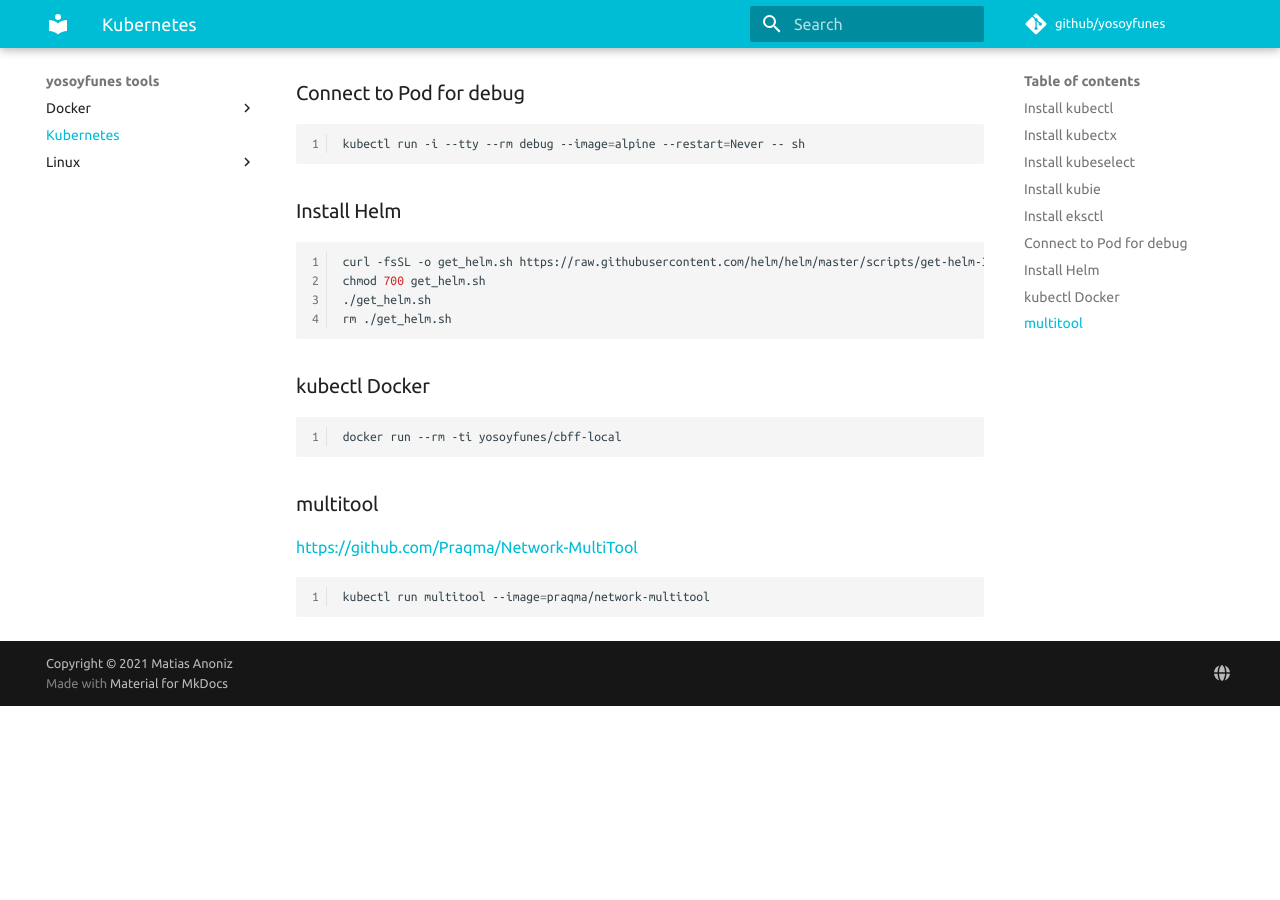
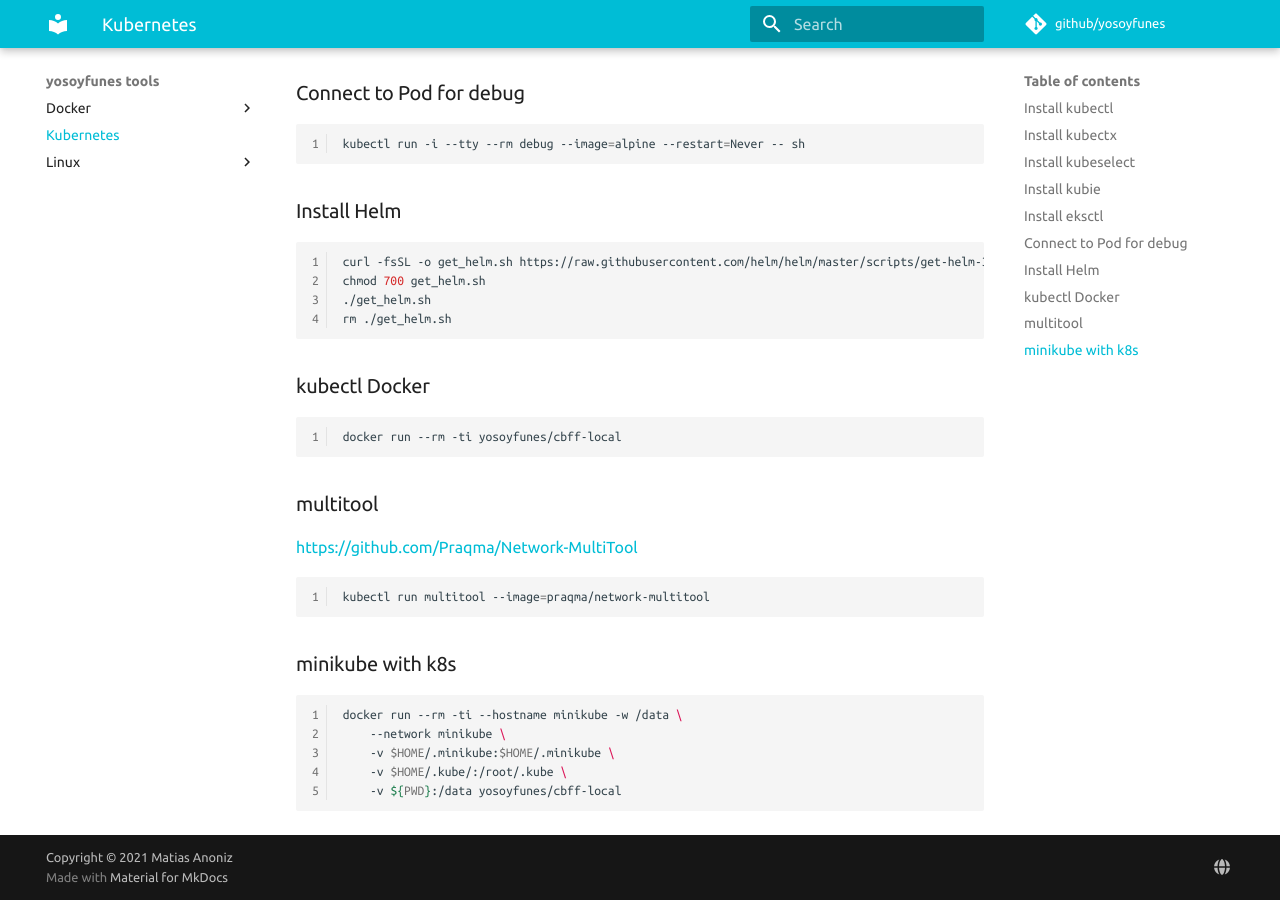
Before and after one commit to yosoyfunes/tools.yosoyfunes.com, an MkDocs documentation site: the page built from mkdocs/k8s/kubernetes.md, in a window 1280 px wide and 900 px high, scrolled down 969 px. Built offline with MkDocs 1.6.1 and Material for MkDocs 9.7.7, drawn with Linux system fonts in a browser that asks for light colours; comment, search, counter and statistics services are not loaded; before the commit the page ends 1675 px from its top, so only the background shows below that.

Commit message:
kubernetes

````diff
--- a/mkdocs/k8s/kubernetes.md
+++ b/mkdocs/k8s/kubernetes.md
@@ -73,3 +73,13 @@
 ```bash
 kubectl run multitool --image=praqma/network-multitool
 ```
+
+### minikube with k8s
+
+```bash
+docker run --rm -ti --hostname minikube -w /data \
+    --network minikube \
+    -v $HOME/.minikube:$HOME/.minikube \
+    -v $HOME/.kube/:/root/.kube \
+    -v ${PWD}:/data yosoyfunes/cbff-local
+```
````
